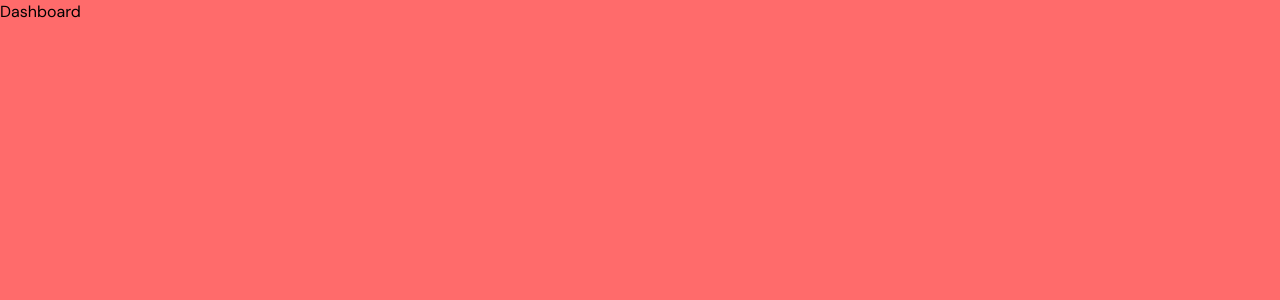
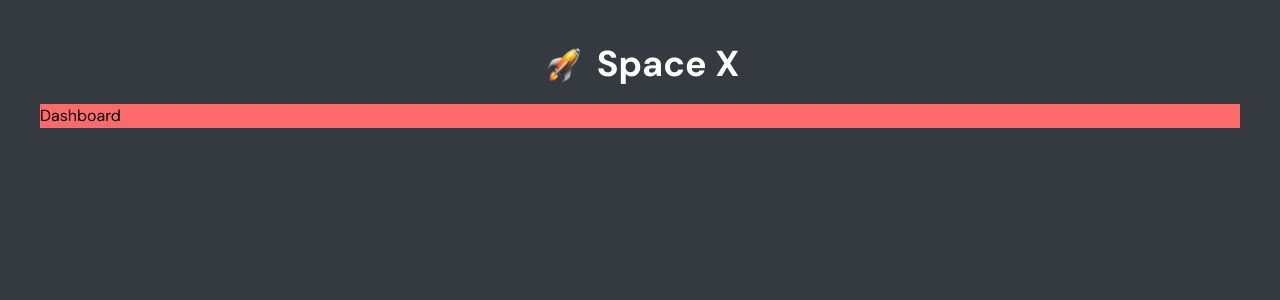
Before and after one commit to elvesbd/space-frontend, a React (Vite) app: page / in a window 1280 px wide. Shown: the top 300 px of the page. Built offline with nearby package versions, Linux system fonts and the light colour scheme.

Commit message:
feat: create header component

```diff
--- a/index.html
+++ b/index.html
@@ -12,7 +12,7 @@
 
   </head>
 
-  <body class="h-full bg-red-500">
+  <body class="h-full bg-gray-800">
     <div id="root" class="h-full"></div>
     <script type="module" src="/src/main.tsx"></script>
   </body>
--- /dev/null
+++ b/src/view/components/Header/index.tsx
@@ -0,0 +1,15 @@
+import logoImg from '../../../assets/logo.png';
+
+
+export function Header() {
+  return (
+    <header className="flex items-center justify-center gap-2 text-white text-4xl font-bold">
+      <img
+        src={logoImg}
+        alt="Imagem de um foguete"
+        className="w-12 h-12"
+      />
+      <span>Space X</span>
+    </header>
+  )
+}
--- a/src/view/pages/dashboard/index.tsx
+++ b/src/view/pages/dashboard/index.tsx
@@ -1,5 +1,14 @@
+import { Header } from "../../components/Header"
+
+
 export function Dashboard() {
   return (
-    <div>Dashboard</div>
+    <div className="h-full w-full p-10 flex flex-col gap-4">
+      <Header />
+
+      <div className="bg-red-500">
+        Dashboard
+      </div>
+    </div>
   )
 }
```
Also changed, not shown: src/assets/logo.png (added).
